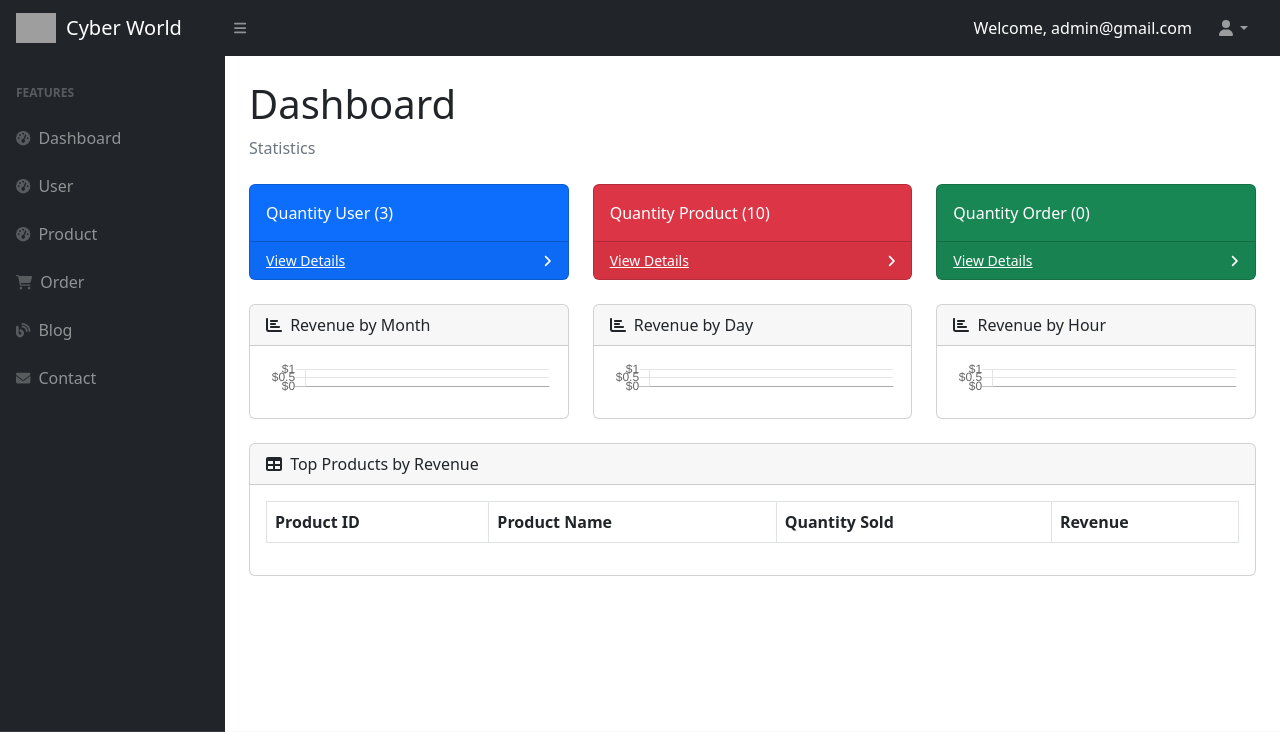
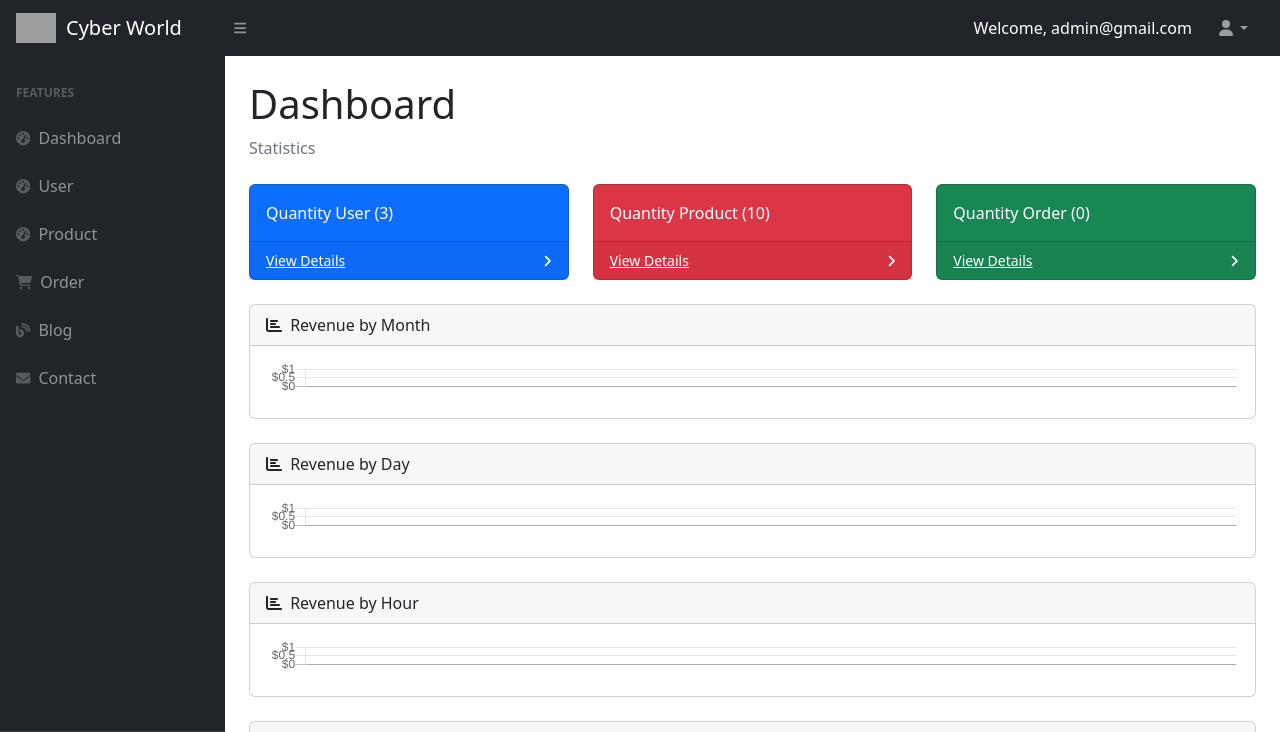
Before and after one commit to ducnmcoder/Cyber-World, a Java web app: page /admin in a window 1280 px wide. Shown: the top 732 px of the page. Run offline with Spring Boot 4, a stand-in JSP engine, Linux system fonts and the light colour scheme; a user stored in the database is signed in; data comes from the database, SQL or seed files in the repository; data that the repository does not hold is empty; some of the project's set-up classes (security, data sources, template engines, error pages and the like) are left out, and stand-ins take their place; some libraries are stand-ins or nearby versions; grey boxes are pictures that could not be loaded.

Commit message:
Update show.jsp

```diff
--- a/java-spring-laptopshop-final-project-v2/src/main/webapp/WEB-INF/view/admin/dashboard/show.jsp
+++ b/java-spring-laptopshop-final-project-v2/src/main/webapp/WEB-INF/view/admin/dashboard/show.jsp
@@ -60,7 +60,7 @@
                             </div>
 
                             <div class="row">
-                                <div class="col-xl-4">
+                                <div class="col-12">
                                     <div class="card mb-4">
                                         <div class="card-header">
                                             <i class="fas fa-chart-bar me-1"></i>
@@ -69,7 +69,9 @@
                                         <div class="card-body"><canvas id="monthlyRevenueChart" width="100%" height="40"></canvas></div>
                                     </div>
                                 </div>
-                                <div class="col-xl-4">
+                            </div>
+                            <div class="row">
+                                <div class="col-12">
                                     <div class="card mb-4">
                                         <div class="card-header">
                                             <i class="fas fa-chart-bar me-1"></i>
@@ -78,7 +80,9 @@
                                         <div class="card-body"><canvas id="dailyRevenueChart" width="100%" height="40"></canvas></div>
                                     </div>
                                 </div>
-                                <div class="col-xl-4">
+                            </div>
+                            <div class="row">
+                                <div class="col-12">
                                     <div class="card mb-4">
                                         <div class="card-header">
                                             <i class="fas fa-chart-bar me-1"></i>
```
